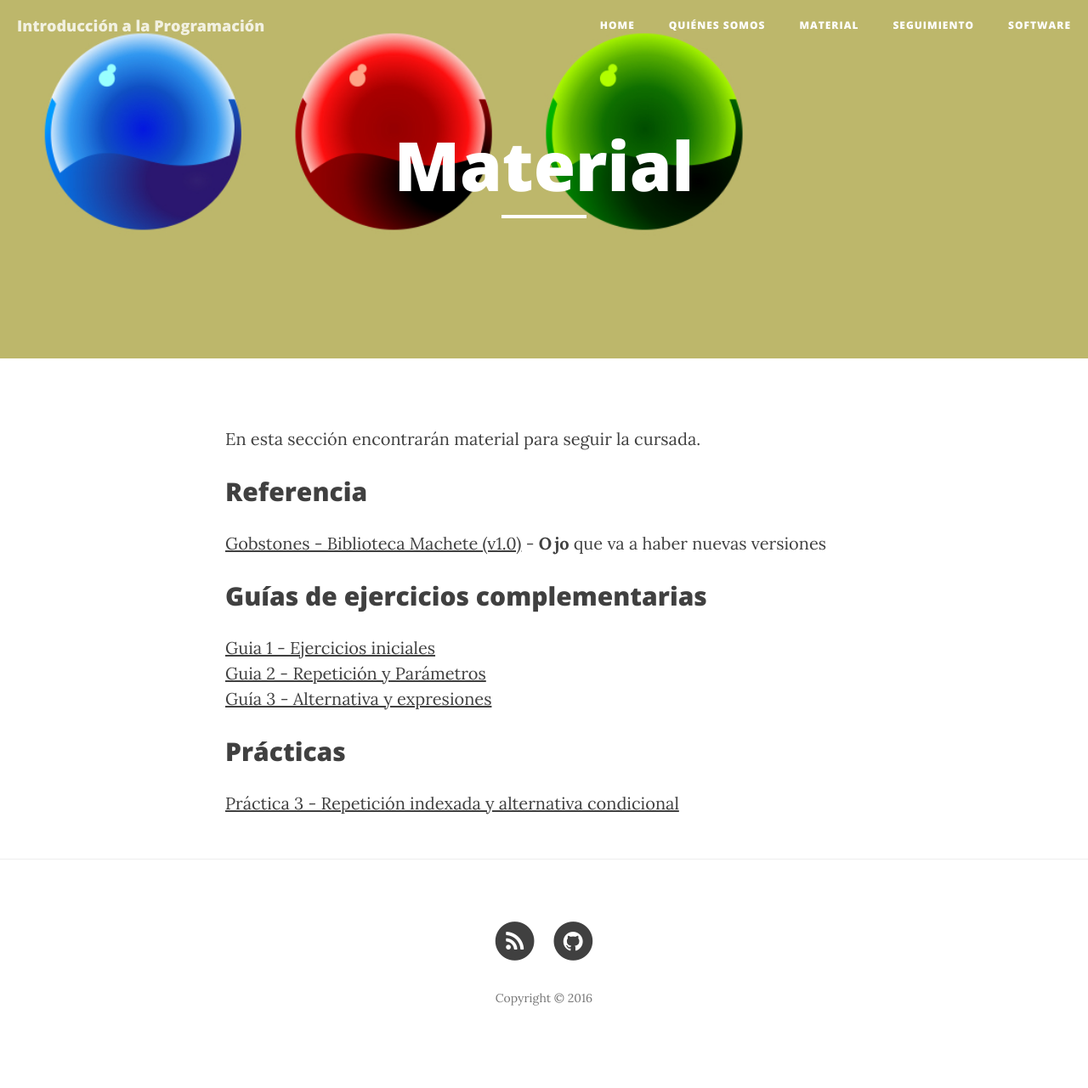
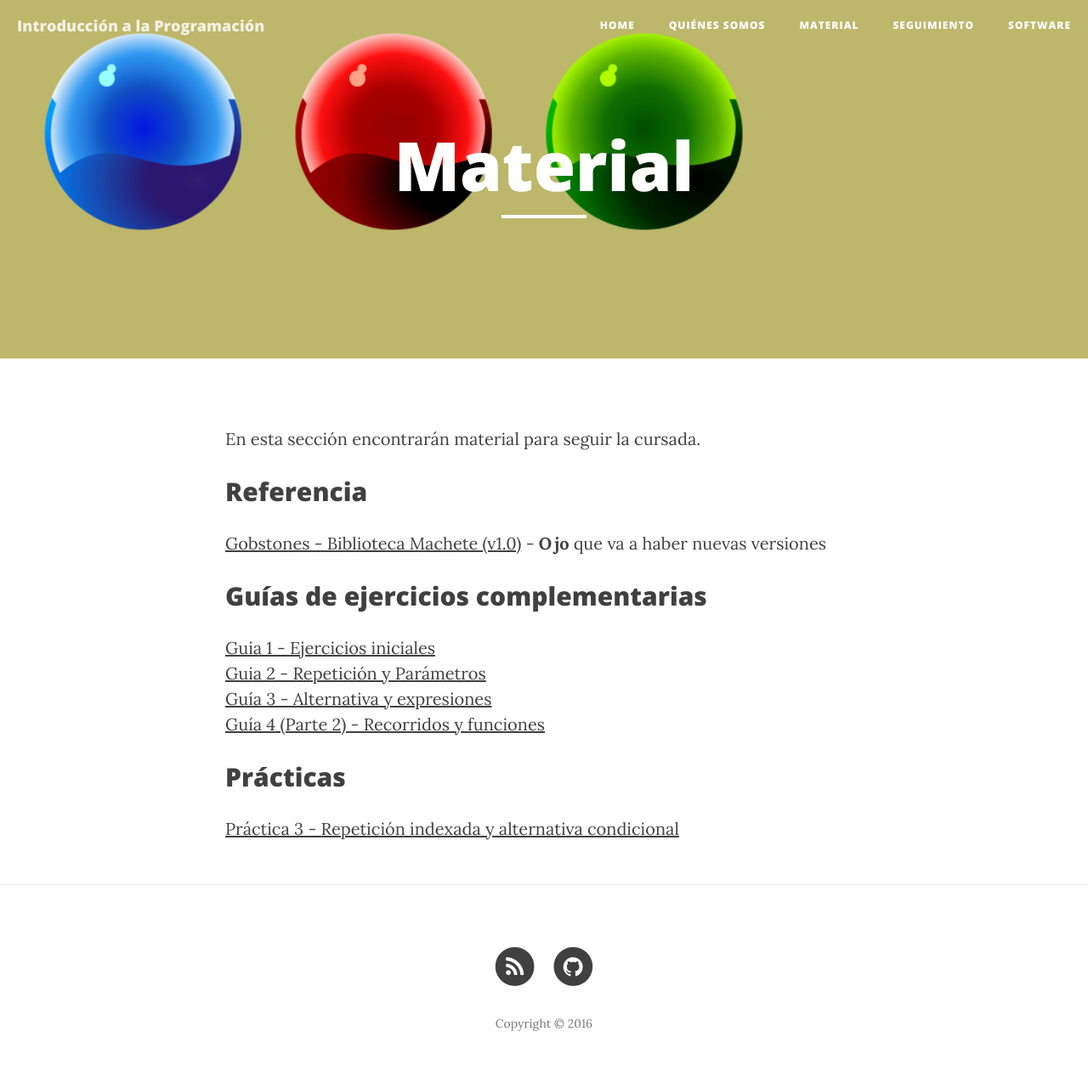
Before and after one commit to inpr-sarmiento/inpr-sarmiento.github.io, a Jekyll site: the page built from material.md, in a window 1280 px wide. Shown: the whole page at 85% size. Built offline with Jekyll 4.4.1, drawn with Linux system fonts in a browser that asks for light colours; nearby versions of some CDN libraries; before the commit the page ends 1251 px from its top, so only the background shows below that.

Commit message:
Agregada guia 4 parte 2

```diff
--- a/material.md
+++ b/material.md
@@ -15,6 +15,8 @@ En esta sección encontrarán material para seguir la cursada.
 [Guia 2 - Repetición y Parámetros](/assets/material/Guía 2 Ejercicios - Repetición y Parámetros.pdf)
 <br>
 [Guía 3 - Alternativa y expresiones](/assets/material/Guía 3 Ejercicios - Alternativa y expresiones.pdf)
+<br>
+[Guía 4 (Parte 2) - Recorridos y funciones](/assets/material/Guía 4 Ejercicios  Parte 2 - Recorridos y funciones.pdf)
 
 ## Prácticas
 [Práctica 3 - Repetición indexada y alternativa condicional](/assets/material/Practica3-repeticion-indexada-y-alternativa-condicional)
```
Also changed, not shown: 1 other file.
